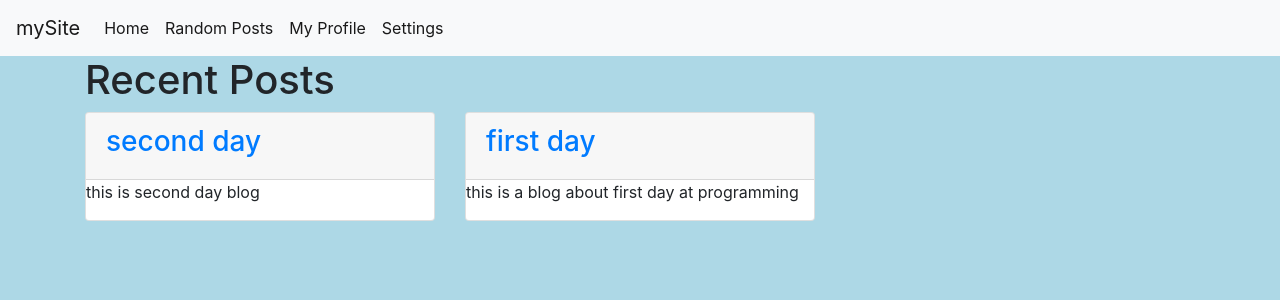
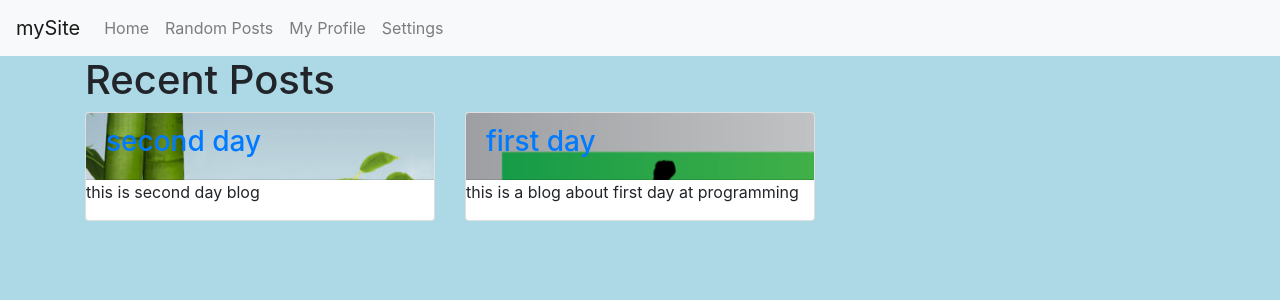
Before and after one commit to Ihtesham1/django-webBlog, a Django app: page / in a window 1280 px wide. Shown: the top 300 px of the page. Run offline with Django 3.2, Linux system fonts and the light colour scheme; data comes from the database, SQL or seed files in the repository; both versions use the stored data as it was after the commit; some libraries are stand-ins or nearby versions.

Commit message:
Pictures bug fixed

```diff
--- a/blog/templates/base.html
+++ b/blog/templates/base.html
@@ -23,16 +23,16 @@
 
   <div class="collapse navbar-collapse" id="navbarSupportedContent">
     <ul class="navbar-nav mr-auto">
-      <li class="nav-item active">
+      <li class="nav-item ">
         <a class="nav-link" href="#">Home </a>
       </li>
-      <li class="nav-item active">
+      <li class="nav-item ">
         <a class="nav-link" href="#">Random Posts </a>
       </li>
-      <li class="nav-item active">
+      <li class="nav-item ">
         <a class="nav-link" href="#">My Profile </a>
       </li>
-      <li class="nav-item active">
+      <li class="nav-item ">
         <a class="nav-link" href="#">Settings </a>
       </li>
     </ul>
--- a/blog/templates/index.html
+++ b/blog/templates/index.html
@@ -12,7 +12,7 @@
             {% for post in posts %}
                 <div class="col-md-4">
                     <div class="card">
-                        <div class="card-header" style="background:url{{ post.image.url }}">
+                        <div class="card-header" style="background:url({{ post.image.url }})">
                             <h3 class="post-title"><a href="/post/{{post.slug}}">{{ post.title }} </a></h3>
                         </div>
 
--- a/mysite/urls.py
+++ b/mysite/urls.py
@@ -17,6 +17,10 @@ from django.contrib import admin
 from django.conf.urls import url
 from django.urls import path
 from blog import views as blog_views
+from django.contrib import admin
+from django.conf import settings # new
+from django.urls import path, include # new
+from django.conf.urls.static import static # new
 
 urlpatterns = [
     url(r'^post/(.*)$', blog_views.post),
@@ -24,3 +28,11 @@ urlpatterns = [
     url(r'^$',blog_views.index),
     url(r'^admin/', admin.site.urls),
 ]
+
+
+if settings.DEBUG:
+    from django.conf.urls.static import static
+    from django.contrib.staticfiles.urls import staticfiles_urlpatterns
+    # Serve static and media files from development server
+    urlpatterns += staticfiles_urlpatterns()
+    urlpatterns += static(settings.MEDIA_URL, document_root=settings.MEDIA_ROOT)
```
Also changed, not shown: db.sqlite3, media/img/android-chrome-512x512.png (added), media/img/ss.png (added), media/img/website.jpg (added).
